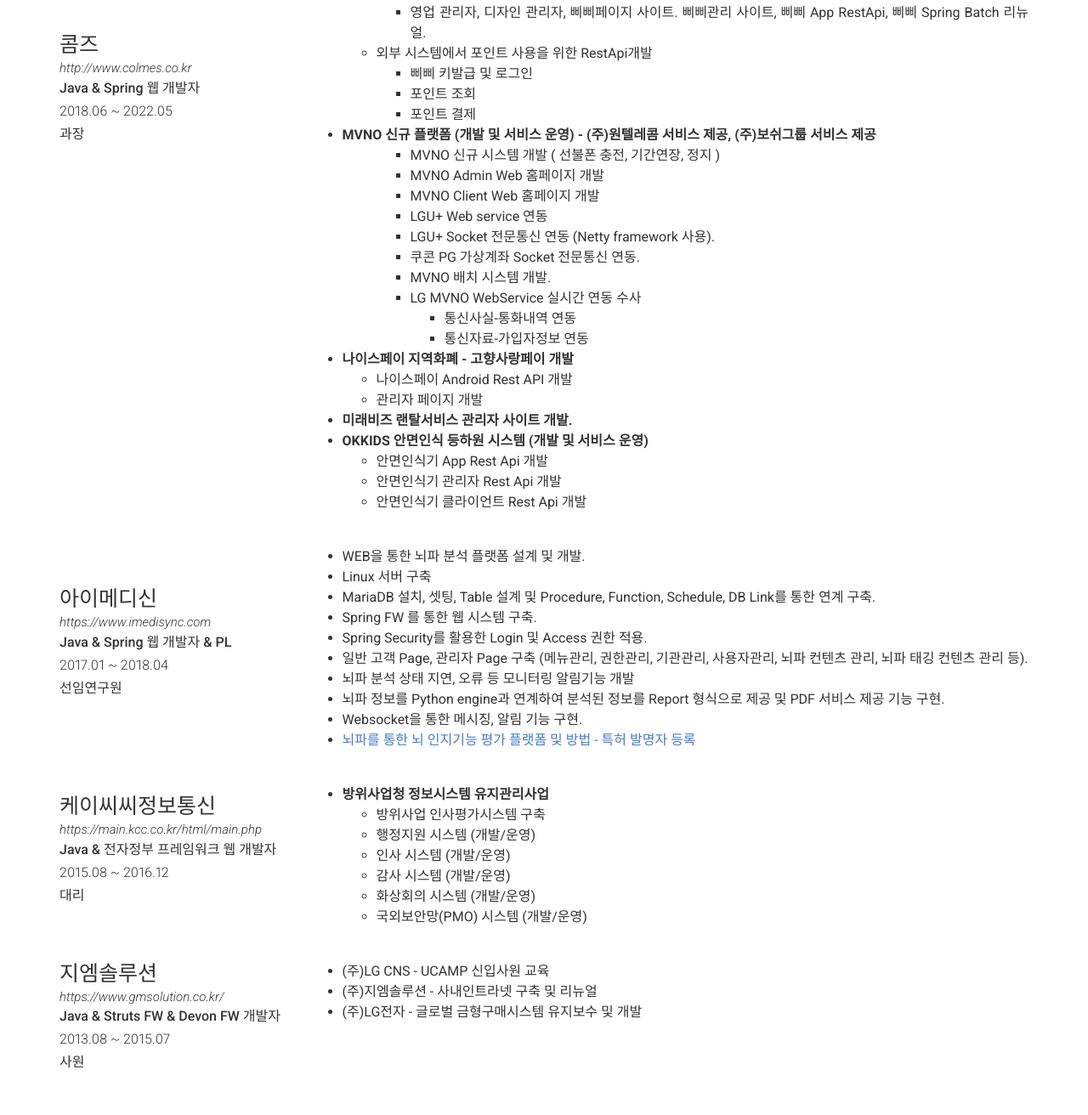
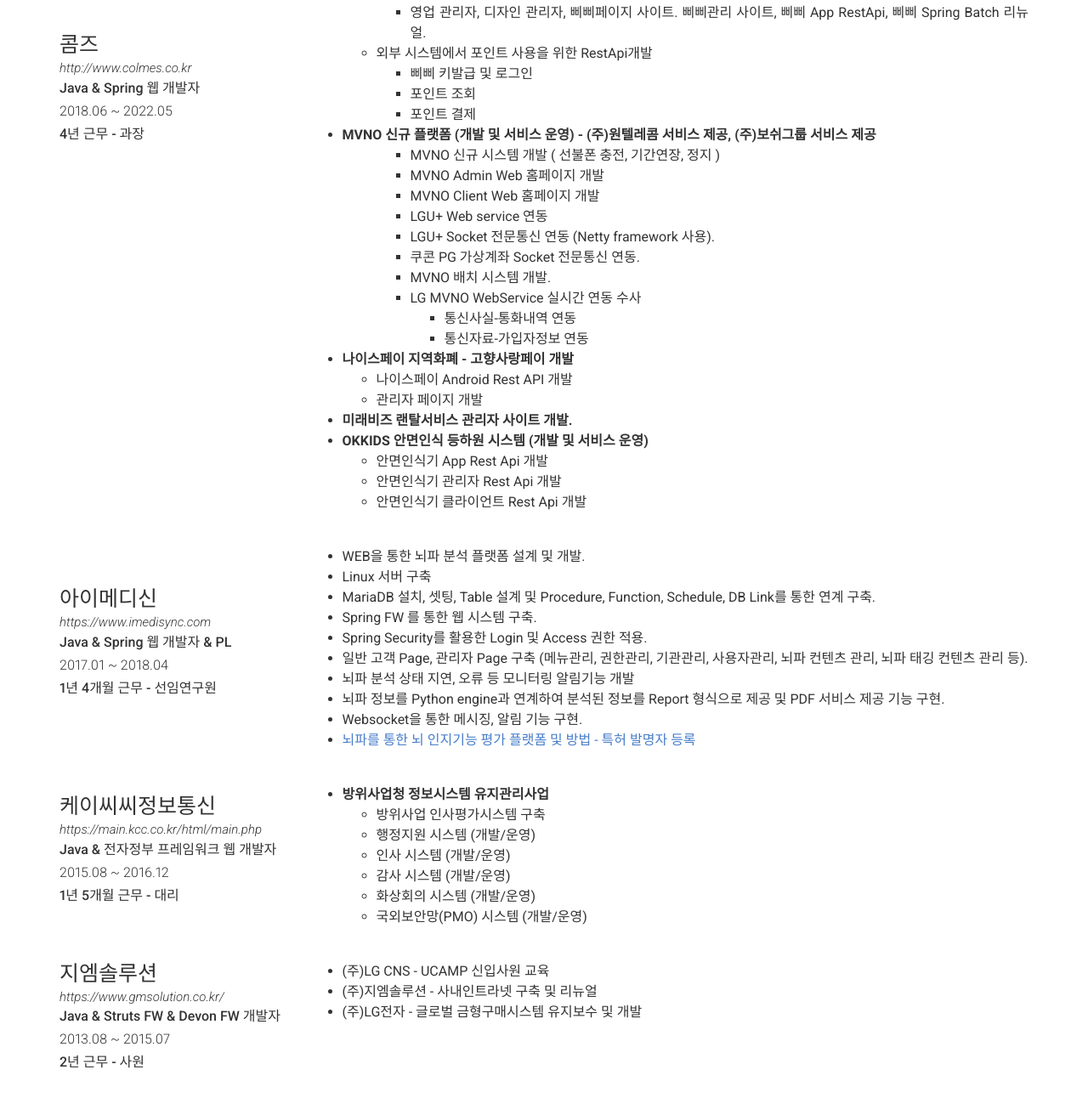
Before and after one commit to hyunyoul1004/hyunyoul1004.github.io, a plain HTML site: page index.html in a window 1280 px wide. Shown: the part 1447-2759 px from the top of the page at 85% size. Drawn offline with nearby package versions, Linux system fonts and the light colour scheme.

Commit message:
이력서 수정

```diff
--- a/index.html
+++ b/index.html
@@ -28,6 +28,7 @@
   <div class="row">
     <div class="col-xs-12 col-sm-6 col-md-6 col-lg-8 header-left">
       <h1>윤현열</h1>
+      <p>1987.02.25</p>
       <h2>JAVA 백엔드 엔지니어</h2>
     </div>
     <div class="col-xs-12 col-sm-6 col-md-6 col-lg-4 header-right">
@@ -160,7 +161,7 @@
                   <a href="http://www.colmes.co.kr/" target="_blank" class="link">http://www.colmes.co.kr</a>
                   <p><b>Java & Spring 웹 개발자</b></p>
                   <p>2018.06 ~ 2022.05</p>
-                  <p><b>과장</b></p>
+                  <p><b>4년 근무 - 과장</b></p>
                 </div>
                 <div class="col-xs-12 col-sm-8 col-md-9 col-print-12">
                   <!-- <p class="quote">매출 0원 스타트업에서  MAU 1,300만, 일 주문 300만건의 커머스 서비스</p> -->
@@ -250,7 +251,7 @@
                   <a href="https://www.imedisync.com" target="_blank" class="link">https://www.imedisync.com</a>
                   <p><b>Java & Spring 웹 개발자 & PL </b></p>
                   <p>2017.01 ~ 2018.04</p>
-                  <p><b>선임연구원</b></p>
+                  <p><b>1년 4개월 근무 - 선임연구원</b></p>
                 </div>
                 <div class="col-xs-12 col-sm-8 col-md-9 col-print-12">
                   <!-- <p class="quote">매출 0원 스타트업에서  MAU 1,300만, 일 주문 300만건의 커머스 서비스</p> -->
@@ -275,7 +276,7 @@
                   <h4>케이씨씨정보통신</h4>
                   <a href="https://main.kcc.co.kr/html/main.php" target="_blank" class="link">https://main.kcc.co.kr/html/main.php</a>
                   <p><b>Java & 전자정부 프레임워크 웹 개발자</b></p><p>2015.08 ~ 2016.12</p>
-                  <p><b>대리</b></p>
+                  <p><b>1년 5개월 근무 - 대리</b></p>
                 </div>
                 <div class="col-xs-12 col-sm-8 col-md-9 col-print-12">
                   <!-- <p class="quote">연매출 1000억의 중견 SI 기업</p> -->
@@ -298,7 +299,7 @@
                   <h4>지엠솔루션</h4>
                   <a href="https://www.gmsolution.co.kr/" target="_blank" class="link">https://www.gmsolution.co.kr/</a>
                   <p><b>Java & Struts FW & Devon FW 개발자 </b></p><p>2013.08 ~ 2015.07</p>
-                  <p><b>사원</b></p>
+                  <p><b>2년 근무 - 사원</b></p>
                 </div>
                 <div class="col-xs-12 col-sm-8 col-md-9 col-print-12">
                   <!-- <p class="quote">연매출 1000억의 중견 SI 기업</p> -->
```
